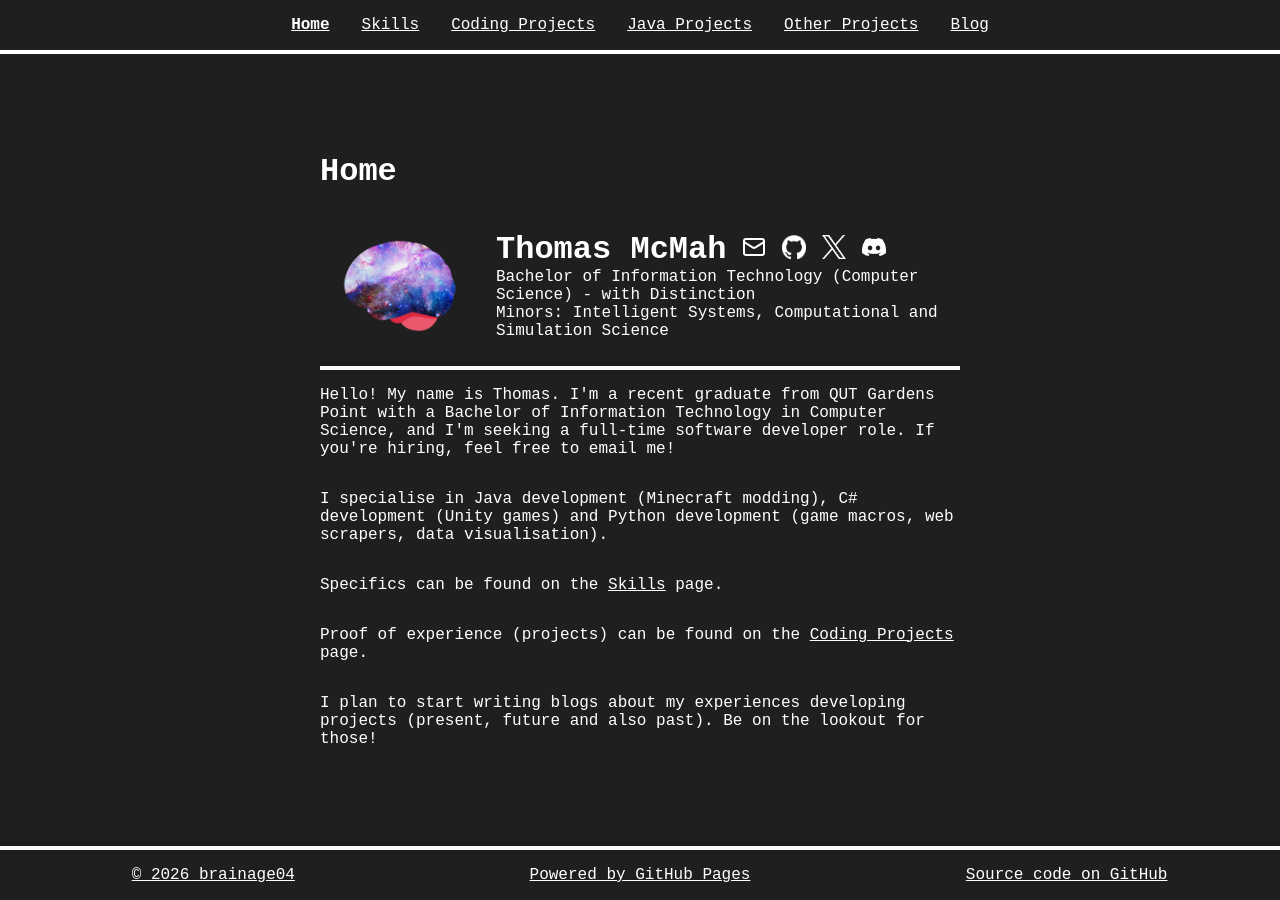
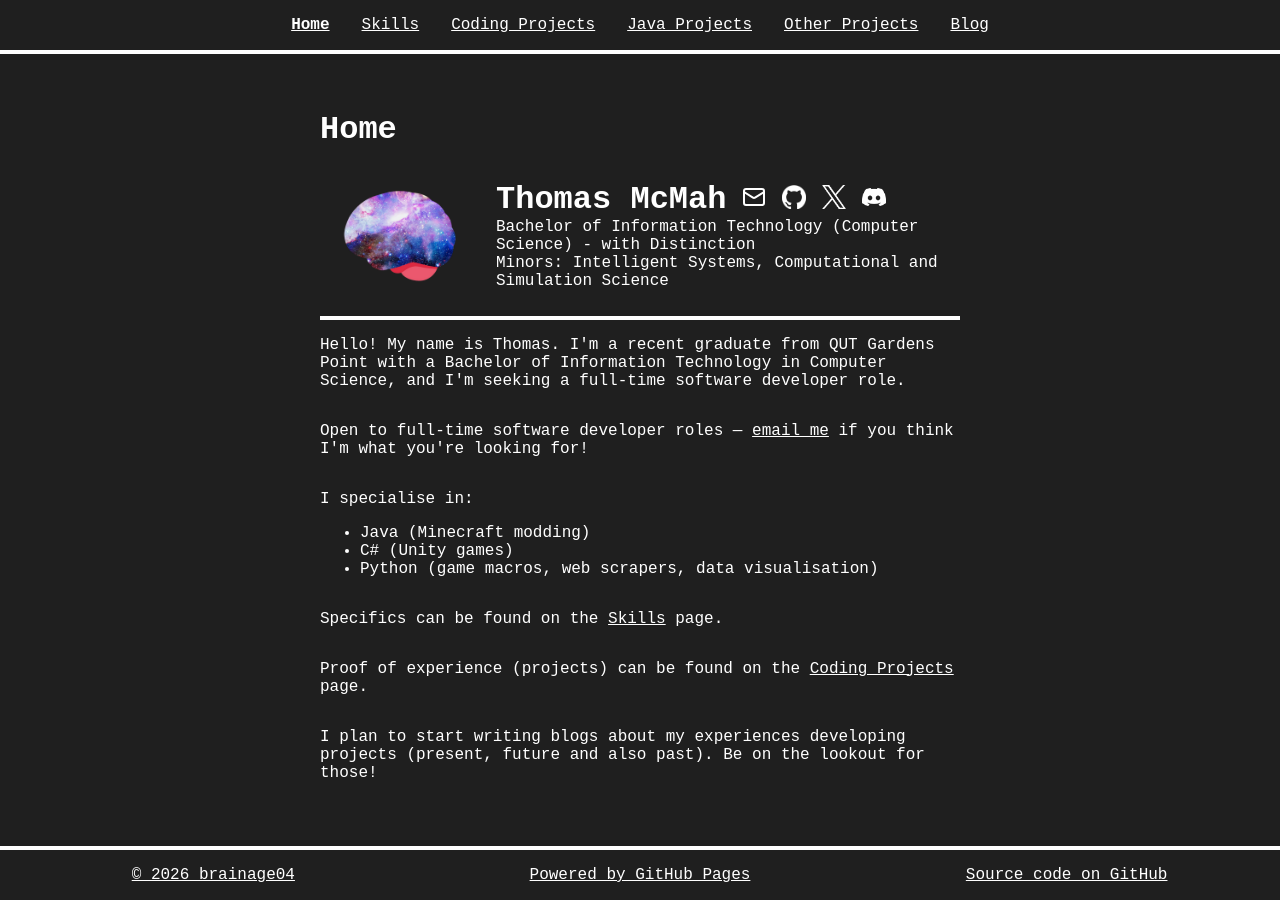
Before and after one commit to brainage04/brainage04.github.io, a Jekyll site: the page built from assets/pages/index.html, in a window 1280 px wide. Built offline with Jekyll 4.4.1, drawn with Linux system fonts in a browser that asks for light colours.

Commit message:
minor reformatting

```diff
--- a/assets/pages/blog.html
+++ b/assets/pages/blog.html
@@ -8,5 +8,6 @@
     <div class="horizontalCard">
         <h2><a href="{{ post.url }}">{{ post.title }}</a></h2>
         <p>{{ post.excerpt }}</p>
+        <p>{{ post.date | date_to_string }}</p>
     </div>
 {% endfor %}
--- a/assets/pages/index.html
+++ b/assets/pages/index.html
@@ -31,12 +31,21 @@
 
 <p>
     Hello! My name is Thomas. I'm a recent graduate from QUT Gardens Point with a Bachelor of Information Technology in
-    Computer Science, and I'm seeking a full-time software developer role. If you're hiring, feel free to email me!
+    Computer Science, and I'm seeking a full-time software developer role.
 </p>
 <p>
-    I specialise in Java development (Minecraft modding), C# development (Unity games)
-    and Python development (game macros, web scrapers, data visualisation).
+    Open to full-time software developer roles —
+    <a href="mailto:thomasmcmah21@gmail.com" title="Email" target="_blank" rel="noreferrer">email me</a>
+    if you think I'm what you're looking for!
 </p>
+<p>
+    I specialise in:
+</p>
+<ul>
+    <li>Java (Minecraft modding)</li>
+    <li>C# (Unity games)</li>
+    <li>Python (game macros, web scrapers, data visualisation)</li>
+</ul>
 <p>
     Specifics can be found on the <a href="/skills/">Skills</a> page.
 </p>
--- a/assets/pages/java-projects.html
+++ b/assets/pages/java-projects.html
@@ -5,10 +5,11 @@
 ---
 
 {% for category in site.data.coding_projects.java %}
+    <hr>
     <h2>{{ category.title }}</h2>
     {% for item in category.items %}
         <div class="horizontalCard">
-            <a target="_blank" href="{{ item.url }}">{{ item.name }}</a>
+            <h3><a target="_blank" href="{{ item.url }}">{{ item.name }}</a></h3>
             <p>{{ item.description }}</p>
             <p>{{ item.technologies }}</p>
         </div>
--- a/assets/pages/other-projects.html
+++ b/assets/pages/other-projects.html
@@ -5,10 +5,11 @@
 ---
 
 {% for category in site.data.coding_projects.other %}
+    <hr>
     <h2>{{ category.title }}</h2>
     {% for item in category.items %}
         <div class="horizontalCard">
-            <a target="_blank" href="{{ item.url }}">{{ item.name }}</a>
+            <h3><a target="_blank" href="{{ item.url }}">{{ item.name }}</a></h3>
             <p>{{ item.description }}</p>
             <p>{{ item.technologies }}</p>
         </div>
--- a/assets/stylesheets/index.css
+++ b/assets/stylesheets/index.css
@@ -75,6 +75,8 @@
 .horizontalCard {
   min-width: 600px;
   border-bottom: 4px solid white;
+  margin: 0;
+  margin-bottom: 0.5rem;
   padding: 0.5rem;
   text-align: left;
 }
@@ -87,11 +89,16 @@
 }
 
 h1, h2, h3, h4, h5, h6 {
-  margin: 0.5em 0;
+  margin: 0.5rem 0;
 }
 
 hr {
   border: 0;
 }
 
+ul, ol {
+  margin: 0;
+  margin-bottom: 1rem;
+}
+
 /*# sourceMappingURL=index.css.map */
```
Also changed, not shown: assets/stylesheets/index.sass (+7 -1 lines), 1 other file.
